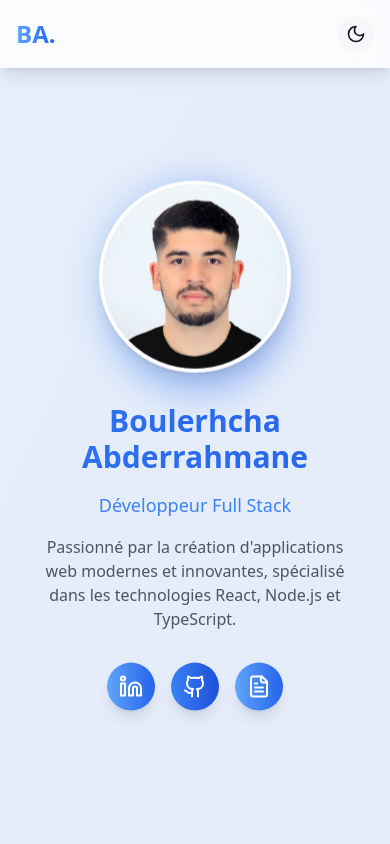
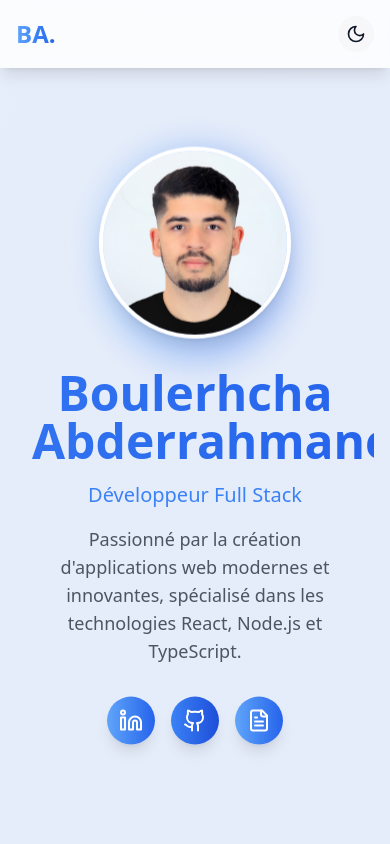
Before and after one commit to boulerhcha-abderrahmane/portfolioa, a React (Vite) app: page / in a window 390 px wide. Shown: the top 844 px of the page. Built offline with nearby package versions, Linux system fonts and the light colour scheme.

Commit message:
Adjust title size only for 360px width screens

```diff
--- a/src/App.tsx
+++ b/src/App.tsx
@@ -267,11 +267,11 @@ function App() {
                 className="w-48 h-48 rounded-full mx-auto mb-6 border-4 border-white shadow-lg hover:scale-105 transition-transform relative z-10 object-cover"
               />
             </div>
-            <h1 className="text-3xl md:text-5xl font-bold mb-4 bg-gradient-to-r from-blue-400 via-blue-500 to-blue-600 bg-clip-text text-transparent animate-gradient px-4">
+            <h1 className="text-5xl font-bold mb-4 bg-gradient-to-r from-blue-400 via-blue-500 to-blue-600 bg-clip-text text-transparent animate-gradient px-4 [max-width:360px]:text-3xl">
               Boulerhcha Abderrahmane
             </h1>
-            <p className="text-lg md:text-xl mb-4 text-blue-500">Développeur Full Stack</p>
-            <p className="text-base md:text-lg mb-8 max-w-2xl mx-auto text-gray-600 dark:text-gray-300 px-4">
+            <p className="text-xl mb-4 text-blue-500">Développeur Full Stack</p>
+            <p className="text-lg mb-8 max-w-2xl mx-auto text-gray-600 dark:text-gray-300 px-4">
               Passionné par la création d'applications web modernes et innovantes,
               spécialisé dans les technologies React, Node.js et TypeScript.
             </p>
```
